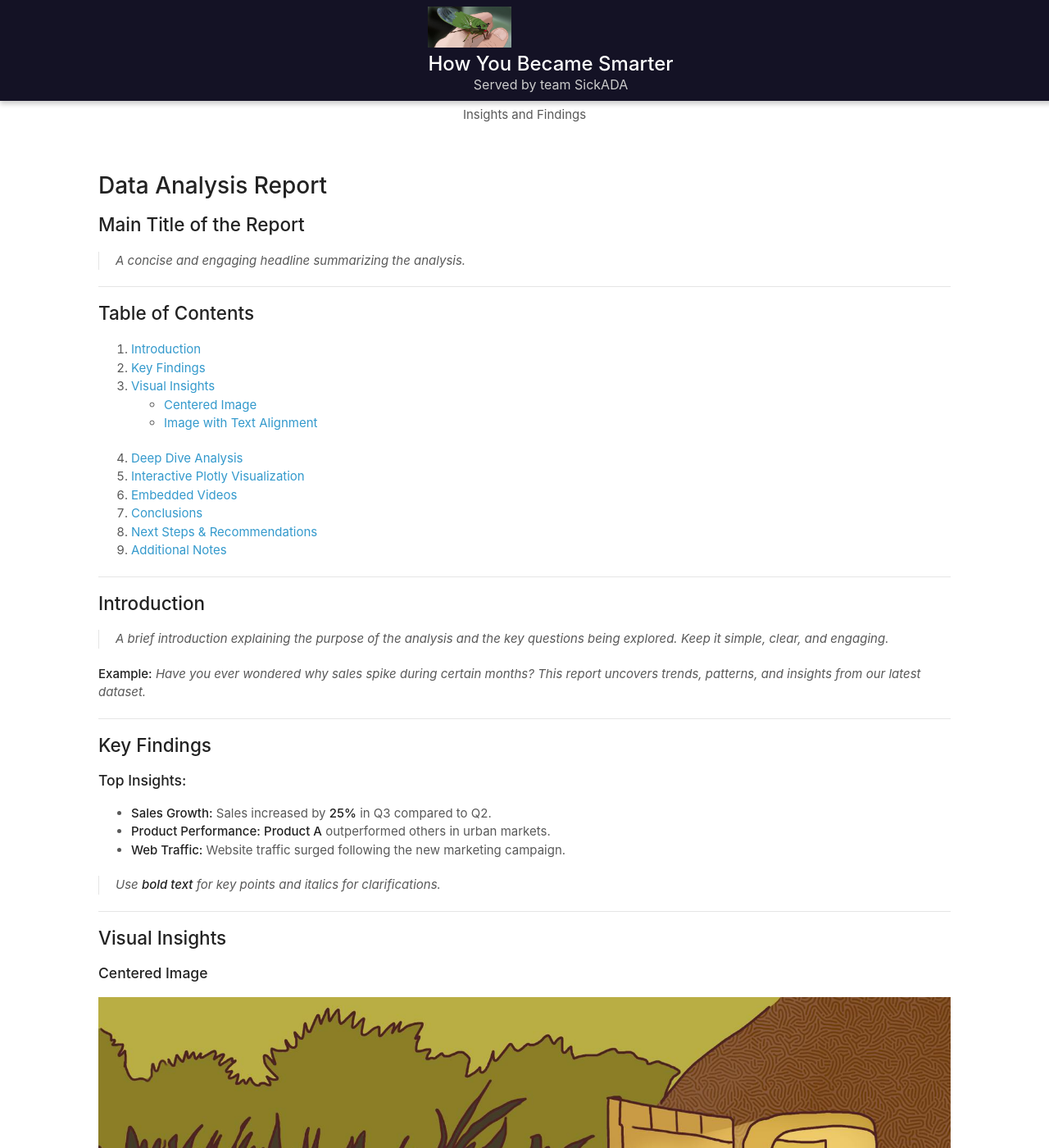
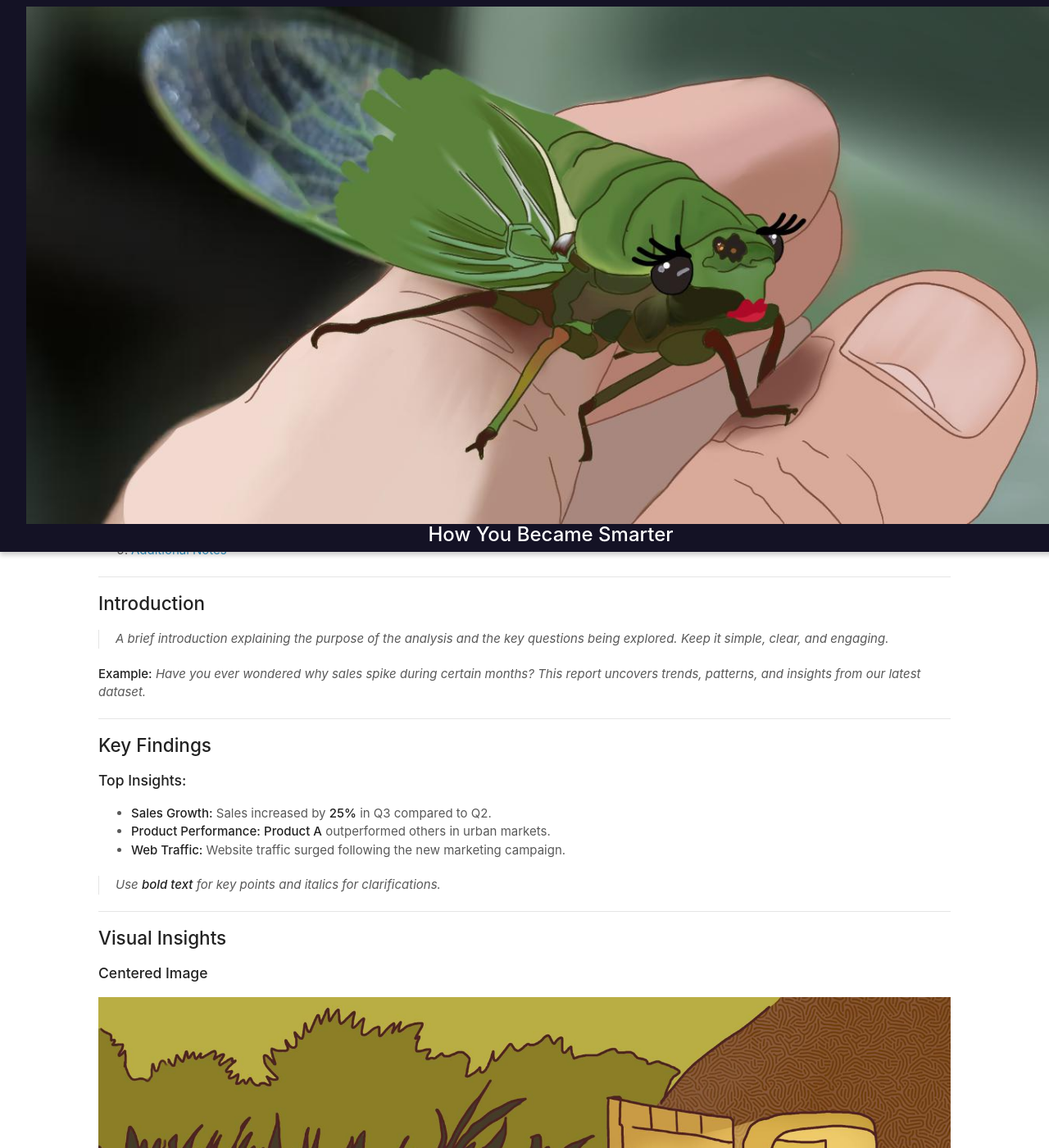
Before and after one commit to FredPili/ADAWebsite, a Jekyll site: the page built from index.md, in a window 1280 px wide and 1400 px high. Shown: the whole window at 82% size. Built offline with Jekyll 4.4.1, drawn with Linux system fonts in a browser that asks for light colours.

Commit message:
update banner

```diff
--- a/_layouts/default.html
+++ b/_layouts/default.html
@@ -14,7 +14,6 @@
       <div class="banner-content">
         <img src="assets/profile.jpeg" alt="Logo" class="logo">
         <h1>How You Became Smarter</h1>
-        <span>Served by team SickADA</span>
       </div>
     </nav>
     <div class="wrapper">
--- a/assets/css/styles.css
+++ b/assets/css/styles.css
@@ -216,8 +216,10 @@ footer {
 
 /* Logo */
 .sticky-banner .logo {
-  height: 50px; /* Adjust as needed */
+  height: 100%; /* Full height of the banner */
+  width: auto; /* Keep the aspect ratio */
   margin-right: 1rem; /* Space between logo and text */
+  display: block; /* Ensure it's displayed as block */
 }
 
 /* Banner Text */
@@ -228,6 +230,7 @@ footer {
   text-align: center; /* Ensure the text is centered */
 }
 
+/* Subtitle Text */
 .sticky-banner span {
   font-size: 1rem; /* Subtitle font size */
   color: #cccccc; /* Lighter color for subtitle */
```
